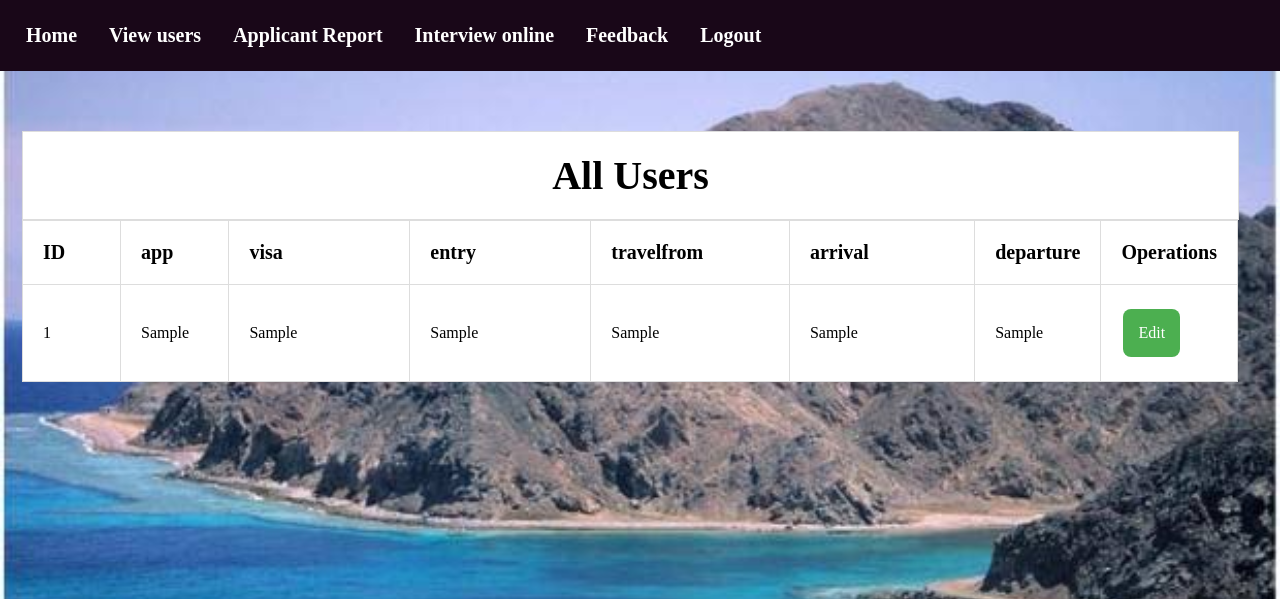
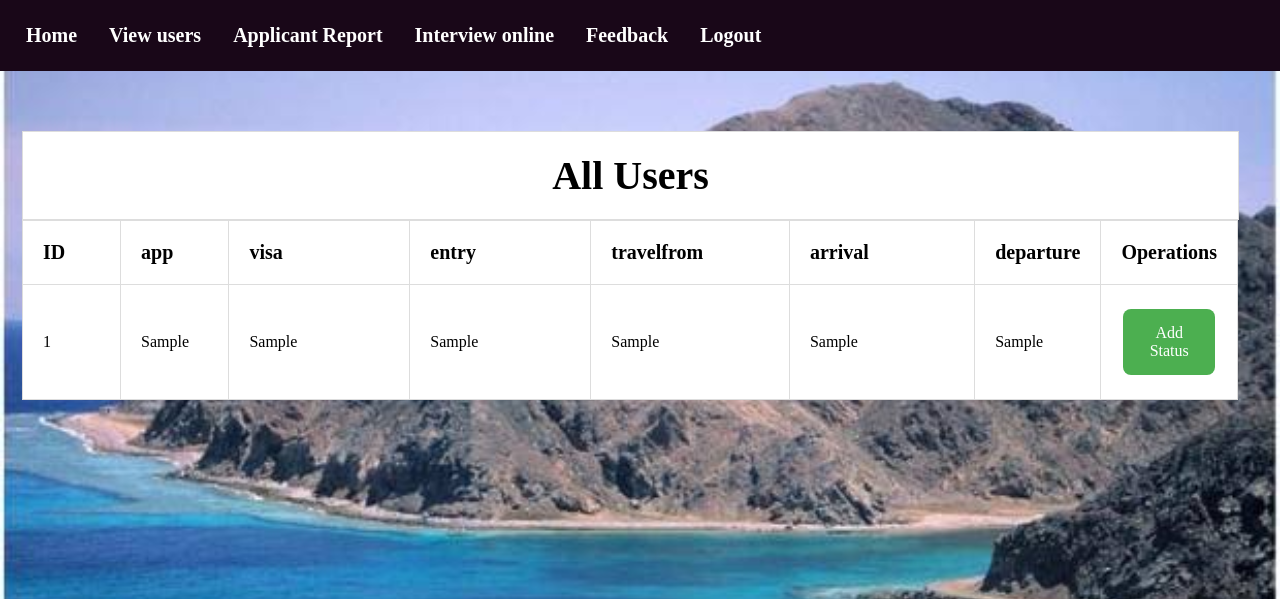
Before and after one commit to Nesma999/our-testing, a PHP site: the page made by intrview online.php in a window 1280 px wide. Shown: the top 599 px of the page. Run offline with PHP 8.4, Linux system fonts and the light colour scheme; tables that the repository leaves empty or names only in its code hold one stand-in row (values such as "Sample post"); some libraries are stand-ins or nearby versions.

Commit message:
Update intrview online.php (#101)

```diff
--- a/intrview online.php
+++ b/intrview online.php
@@ -99,7 +99,7 @@
                         <td><?php echo $data['travelfrom'] ?></td>
                         <td><?php echo $data['arrival'] ?></td>
                         <td><?php echo $data['departure'] ?></td>
-                        <td style="border-radius: 8px;"><a href="  answers.php ?U_ID=<?php echo $data['id'] ?>" class="button">Edit</a></td>
+                        <td style="border-radius: 8px;"><a href="  answers.php ?U_ID=<?php echo $data['id'] ?>" class="button">Add Status</a></td>
                          </tr>
                 <?php
                         }
```
